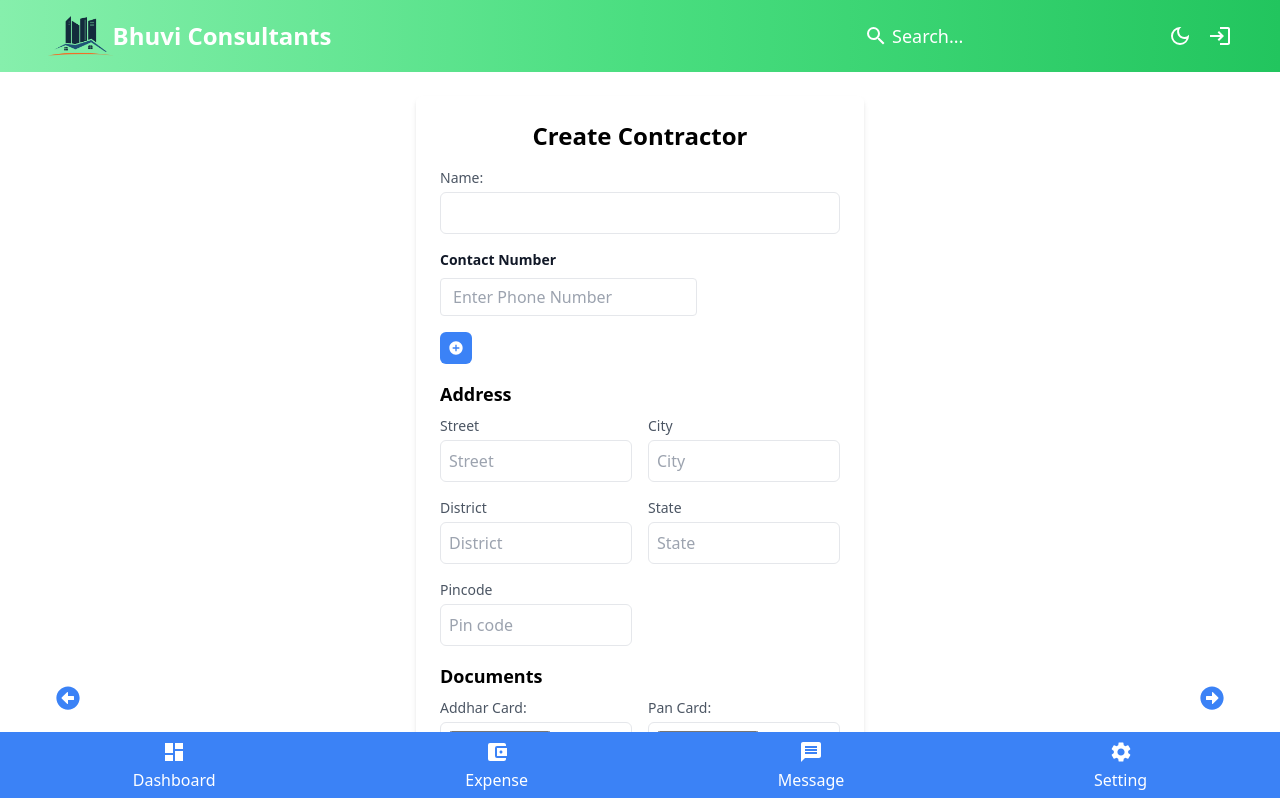
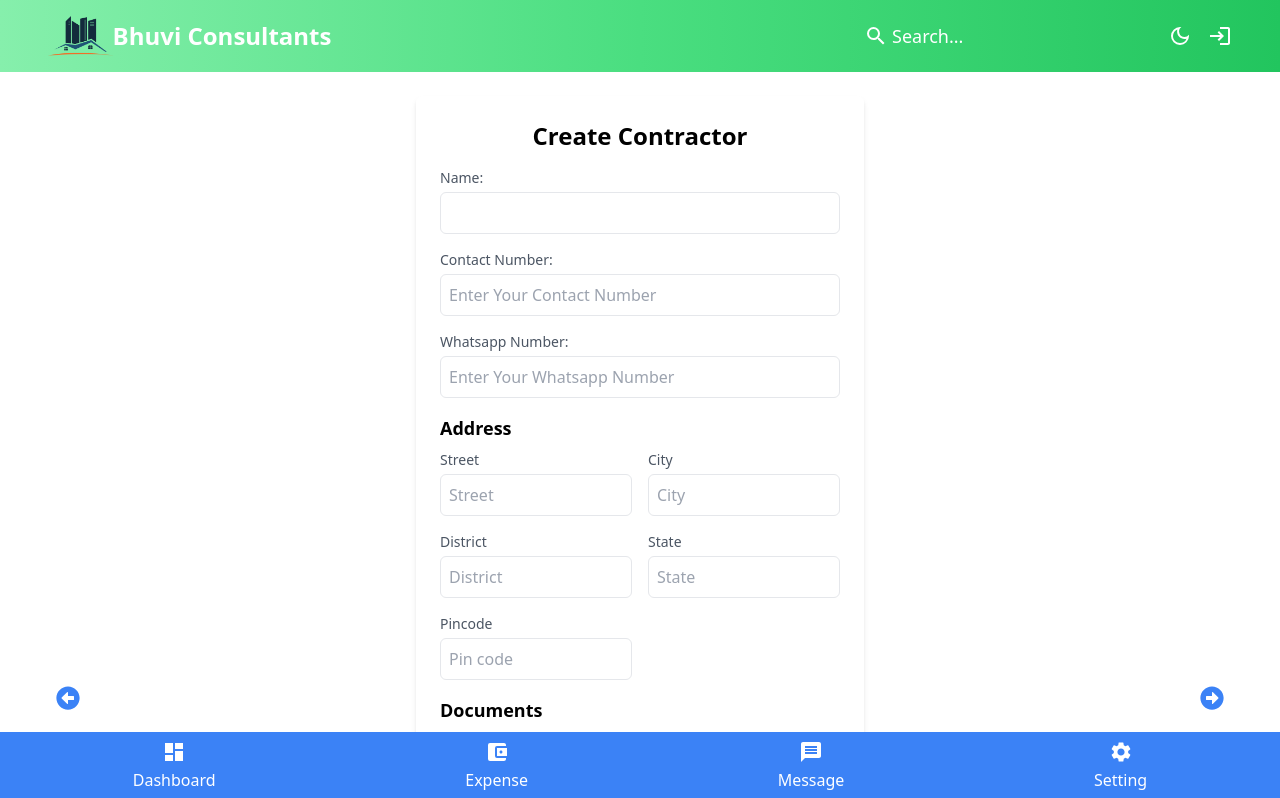
Before and after one commit to rshubham-dev/Bhuvi-Manager, a React (Create React App) app: page /edit-contractor in a window 1280 px wide. Shown: the top 798 px of the page. Built offline with nearby package versions, Linux system fonts and the light colour scheme.

Commit message:
contact ui update 1

```diff
--- a/src/components/CreateClient.js
+++ b/src/components/CreateClient.js
@@ -10,7 +10,8 @@ const CreateClient = () => {
     name: '',
     email: '',
     password: '',
-    phone: [''],
+    contactNo: '',
+    whatsapp: '',
     address: {
       street: "",
       city: "",
@@ -22,24 +23,9 @@ const CreateClient = () => {
 
   const handleChange = (e, index) => {
     const [name, value] = e.target;
-    if (name === "phone") {
-      const updatedPhones = [...client.phone];
-      updatedPhones[index] = value;
-      setClient((prevClient) => ({ ...prevClient, phone: updatedPhones }));
-    } else {
     setClient({ ...client, [name]: value });
-    }
   };
 
-  const addPhone = () => {
-    setClient((client) => ({ ...client, phone: [...client.phone, ""] }));
-  };
-
-  const removePhone = (index) => {
-    const updatedPhones = [...client.phone];
-    updatedPhones.splice(index, 1);
-    setClient((client) => ({ ...client, phone: updatedPhones }));
-  };
   const handleSubmit = async (e) => {
     e.preventDefault();
     try {
@@ -102,36 +88,46 @@ const CreateClient = () => {
             className="mt-1 p-2 w-full border rounded-md focus:outline-none focus:border-blue-500"
           />
         </div>
+
+
         <div className='mb-4'>
-          <label htmlFor='phone' className='block text-gray-900 text-sm font-bold mb-2'>Contact Number</label>
-          {client.phone.map((tel, index) => (
-            <div key={index} className='mb-4 w-full'>
+          <label htmlFor='phone'
+            className='block text-sm font-medium text-gray-600'>
+            Contact Number:
+          </label>
           <input
-                className='appearance-none border rounded w-800 py-2 px-3 mr-2 text-gray-600 leading-tight focus:outline-none focus:shadow-outline'
+            className='mt-1 p-2 w-full border rounded-md focus:outline-none focus:border-blue-500'
             type='text'
-                name='phone'
-                placeholder='Enter Your Phone Number'
+            name='contactNo'
+            id='contactNo'
+            placeholder='Enter Your Contact Number'
             required
             autoComplete='off'
-                value={tel}
-                onChange={(e) => handleChange(e, index)}
+            value={client.contactNo}
+            onChange={handleChange}
           />
-              {client.phone.length > 1 && (
-                <button
-                  className="bg-red-500 text-white p-2 rounded-md hover:bg-red-600 mr-0"
-                  type="button"
-                  onClick={() => removePhone(index)}>
-                  <MdOutlineRemoveCircle />
-                </button>)}
         </div>
-          ))}
-          <button
-            className="w-400 bg-blue-500 text-white p-2 rounded-md hover:bg-blue-600"
-            type="button"
-            onClick={addPhone}>
-            <MdOutlineAddCircle />
-          </button>
+
+
+        <div className='mb-4'>
+          <label htmlFor='whatsapp'
+            className='block text-sm font-medium text-gray-600'>
+            Whatsapp Number:
+          </label>
+          <input
+            className='mt-1 p-2 w-full border rounded-md focus:outline-none focus:border-blue-500'
+            type='text'
+            name='whatsapp'
+            id='whatsapp'
+            placeholder='Enter Your Whatsapp Number'
+            required
+            autoComplete='off'
+            value={client.whatsapp}
+            onChange={handleChange}
+          />
         </div>
+
+
         <div className="mb-4">
           <h4 className="text-lg font-semibold mb-2">Address</h4>
           <div className="grid grid-cols-2 gap-4">
@@ -197,6 +193,8 @@ const CreateClient = () => {
             </div>
           </div>
         </div>
+
+
         <button
           type="submit"
           className="bg-blue-500 text-white py-2 px-4 rounded hover:bg-blue-600 focus:outline-none focus:shadow-outline-blue active:bg-blue-800"
--- a/src/components/CreateContractor.js
+++ b/src/components/CreateContractor.js
@@ -6,7 +6,8 @@ import axios from 'axios';
 const CreateContractor = () => {
   const [contractor, setContractor] = useState({
     name: '',
-    phone: [],
+    contactNo: '',
+    whatsapp: '',
     address: {
       street: "",
       city: "",
@@ -20,17 +21,11 @@ const CreateContractor = () => {
       bank: '',
     },
   });
-  const [contact, setContact] = useState(['']);
-
   const [error, setError] = useState(null);
 
-  const handleChange = (e, index) => {
+  const handleChange = (e) => {
     const { name, value } = e.target;
-    if (name === 'phone') {
-      const updatedContact = [...contact];
-      updatedContact[index] = value;
-      setContact(updatedContact);
-    } else if (name.startsWith('address.')) {
+    if (name.startsWith('address.')) {
       const addressField = name.split('.')[1];
       setContractor((prevContractor) => ({
         ...prevContractor,
@@ -56,27 +51,13 @@ const CreateContractor = () => {
     }
   };
 
-  const addPhone = () => {
-    setContact((prevContact) => [...prevContact, '']);
-  };
-
-  const removePhone = (index) => {
-    const updatedContact = [...contact];
-    updatedContact.splice(index, 1);
-    setContact(updatedContact);
-  };
-
   const handleSubmit = async (e) => {
     e.preventDefault();
     try {
-      setContractor((prevContractor)=>({
-        ...prevContractor,
-        phone: [...contact],
-      }));
-      console.log(contractor);
       const response = await axios.post('/api/v1/contractor', {
         name: contractor.name,
-        phone: [...contact],
+        contactNo: contractor.contactNo,
+        whatsapp: contractor.whatsapp,
         address: {
           street: contractor.address.street,
           city: contractor.address.city,
@@ -118,36 +99,38 @@ const CreateContractor = () => {
           />
         </div>
         <div className='mb-4'>
-          <label htmlFor='phone' className='block text-gray-900 text-sm font-bold mb-2'>Contact Number</label>
-          {contact.map((phone, index) => (
-            <div key={index} className='mb-4 w-full'>
+          <label htmlFor='phone'
+            className='block text-sm font-medium text-gray-600'>
+            Contact Number:
+          </label>
           <input
-                className='appearance-none border rounded w-800 py-2 px-3 mr-2 text-gray-600 leading-tight focus:outline-none focus:shadow-outline'
+            className='mt-1 p-2 w-full border rounded-md focus:outline-none focus:border-blue-500'
             type='text'
-                name='phone'
-                placeholder='Enter Phone Number'
+            name='contactNo'
+            id='contactNo'
+            placeholder='Enter Your Contact Number'
             required
             autoComplete='off'
-                value={phone}
-                onChange={(e) => handleChange(e, index)}
+            value={contractor.contactNo}
+            onChange={handleChange}
           />
-              {contact.length > 1 && (
-                <button
-                  className='bg-red-500 text-white p-2 rounded-md hover:bg-red-600 mr-0'
-                  type='button'
-                  onClick={() => removePhone(index)}
-                >
-                  <MdOutlineRemoveCircle />
-                </button>
-              )}
         </div>
-          ))}
-          <button
-            className="w-400 bg-blue-500 text-white p-2 rounded-md hover:bg-blue-600"
-            type="button"
-            onClick={addPhone}>
-            <MdOutlineAddCircle />
-          </button>
+        <div className='mb-4'>
+          <label htmlFor='whatsapp'
+            className='block text-sm font-medium text-gray-600'>
+            Whatsapp Number:
+          </label>
+          <input
+            className='mt-1 p-2 w-full border rounded-md focus:outline-none focus:border-blue-500'
+            type='text'
+            name='whatsapp'
+            id='whatsapp'
+            placeholder='Enter Your Whatsapp Number'
+            required
+            autoComplete='off'
+            value={contractor.whatsapp}
+            onChange={handleChange}
+          />
         </div>
         <div className="mb-4">
           <h4 className="text-lg font-semibold mb-2">Address</h4>
--- a/src/components/CreateEmployee.js
+++ b/src/components/CreateEmployee.js
@@ -8,7 +8,8 @@ const CreateEmployee = () => {
         name: "",
         email: "",
         password: "",
-        phone: [""],
+        contactNo: '',
+        whatsapp: '',
         employeeId: "",
         // address: {
         //     street: "",
@@ -39,25 +40,8 @@ const CreateEmployee = () => {
 
     const inputData = (data, index) => {
         const { name, value } = data.target;
-        if (name === "phone") {
-            const updatedPhones = [...employee.phone];
-            updatedPhones[index] = value;
-            setEmployee((prevEmployee) => ({ ...prevEmployee, phone: updatedPhones }));
-        } else {
         setEmployee((prevEmployee) => ({ ...prevEmployee, [name]: value }));
-            // setLocation((prevAddress) => ({ ...prevAddress, [name]: value }));
     }
-    }
-
-    const addPhone = () => {
-        setEmployee((prevEmployee) => ({ ...prevEmployee, phone: [...prevEmployee.phone, ""] }));
-    };
-
-    const removePhone = (index) => {
-        const updatedPhones = [...employee.phone];
-        updatedPhones.splice(index, 1);
-        setEmployee((prevEmployee) => ({ ...prevEmployee, phone: updatedPhones }));
-    };
 
     const formSubmit = async (e) => {
         e.preventDefault();
@@ -67,7 +51,8 @@ const CreateEmployee = () => {
                 name: employee.name,
                 email: employee.email,
                 password: employee.password,
-                phone: [...employee.phone],
+                contactNo: employee.contactNo,
+                whatsapp: employee.whatsapp,
                 employeeId: employee.employeeId,
                 // address: {
                 //     street: location.street,
@@ -116,6 +101,8 @@ const CreateEmployee = () => {
                             onChange={inputData}
                         />
                     </div>
+
+
                     <div className='mb-4'>
                         <label className='block text-gray-700 text-sm font-bold mb-2' htmlFor='name'>
                             Full Name
@@ -132,6 +119,7 @@ const CreateEmployee = () => {
                         />
                     </div>
 
+
                     <div className='mb-4'>
                         <label className='block text-gray-700 text-sm font-bold mb-2' htmlFor='email'>
                             Email
@@ -147,36 +135,46 @@ const CreateEmployee = () => {
                             onChange={inputData}
                         />
                     </div>
+
+                    {/* Contact no */}
                     <div className='mb-4'>
-                        <label htmlFor='phone' className='block text-gray-900 text-sm font-bold mb-2'>Contact Number</label>
-                        {employee.phone.map((tel, index) => (
-                            <div key={index} className='mb-4 w-full'>
+                        <label htmlFor='phone'
+                            className='block text-sm font-medium text-gray-600'>
+                            Contact Number:
+                        </label>
                         <input
-                                    className='appearance-none border rounded w-800 py-2 px-3 mr-2 text-gray-600 leading-tight focus:outline-none focus:shadow-outline'
+                            className='mt-1 p-2 w-full border rounded-md focus:outline-none focus:border-blue-500'
                             type='text'
-                                    name='phone'
-                                    placeholder='Enter Your Phone Number'
+                            name='contactNo'
+                            id='contactNo'
+                            placeholder='Enter Your Contact Number'
                             required
                             autoComplete='off'
-                                    value={tel}
-                                    onChange={(e) => inputData(e, index)}
+                            value={employee.contactNo}
+                            onChange={handleChange}
                         />
-                                {employee.phone.length > 1 && (
-                                    <button
-                                        className="bg-red-500 text-white p-2 rounded-md hover:bg-red-600 mr-0"
-                                        type="button"
-                                        onClick={() => removePhone(index)}>
-                                        <MdOutlineRemoveCircle />
-                                    </button>)}
                     </div>
-                        ))}
-                        <button
-                            className="w-400 bg-blue-500 text-white p-2 rounded-md hover:bg-blue-600"
-                            type="button"
-                            onClick={addPhone}>
-                            <MdOutlineAddCircle />
-                        </button>
+
+                    {/* Whatsapp No */}
+                    <div className='mb-4'>
+                        <label htmlFor='whatsapp'
+                            className='block text-sm font-medium text-gray-600'>
+                            Whatsapp Number:
+                        </label>
+                        <input
+                            className='mt-1 p-2 w-full border rounded-md focus:outline-none focus:border-blue-500'
+                            type='text'
+                            name='whatsapp'
+                            id='whatsapp'
+                            placeholder='Enter Your Whatsapp Number'
+                            required
+                            autoComplete='off'
+                            value={employee.whatsapp}
+                            onChange={handleChange}
+                        />
                     </div>
+
+
                     <div className='mb-4'>
                         <label htmlFor='employeeId' className='block text-gray-700 text-sm font-bold mb-2'>Employee ID</label>
                         <input
@@ -190,6 +188,8 @@ const CreateEmployee = () => {
                             onChange={inputData}
                         />
                     </div>
+
+
                     <div className='mb-4'>
                         <label htmlFor='Password' className='block text-gray-700 text-sm font-bold mb-2'>Password</label>
                         <input
@@ -203,6 +203,8 @@ const CreateEmployee = () => {
                             onChange={inputData}
                         />
                     </div>
+
+
                     {/* <div className='mb-4'>
                         <h4 className='mb-2'>Address</h4>
                         <div className='mb-4'>
```
Also changed, not shown: src/screen/SiteScreen.js (+5 -3 lines). Lines whose indentation alone changed are shown as unchanged.
